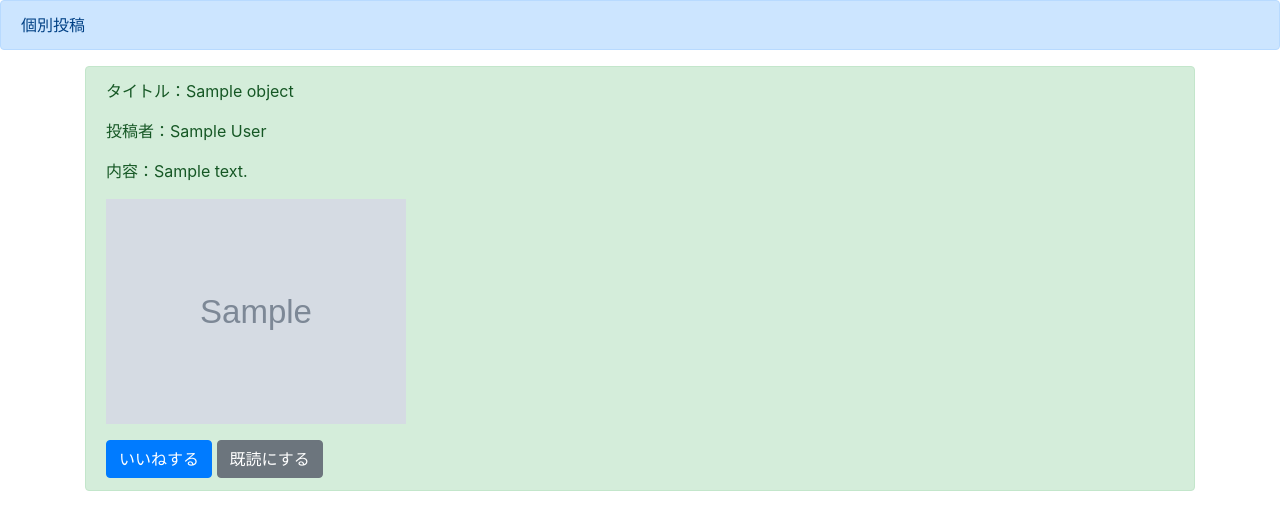
After one commit to yuki0920-playground/basic_django, a Django app: template company_sns/templates/detail.html in a window 1280 px wide. The commit adds this page. Shown: the top 530 px of the page. Run offline with Django 3.2, Linux system fonts and the light colour scheme; the template is opened without the code that fills it: most values are stand-ins (such as "Sample title", 1, 10 or a date in 2020); grey boxes marked "Sample" are stand-in pictures; some libraries are stand-ins or nearby versions.

Commit message:
detailview

```diff
--- a/company_sns/boardapp/urls.py
+++ b/company_sns/boardapp/urls.py
@@ -1,5 +1,5 @@
 from django.urls import path
-from .views import signupfunc, loginfunc, listfunc, logoutfunc
+from .views import signupfunc, loginfunc, listfunc, logoutfunc, detailfunc
 from django.conf import settings
 from django.conf.urls.static import static
 
@@ -8,4 +8,5 @@ urlpatterns = [
    path('login/', loginfunc, name="login"),
    path('list/', listfunc, name="list"),
    path('logout/', logoutfunc, name="logout"),
+   path('detail/<int:pk>', detailfunc, name="detail"),
 ]+ static(settings.MEDIA_URL, document_root=settings.MEDIA_ROOT)+ static(settings.STATIC_URL, document_root=settings.STATIC_ROOT)
--- a/company_sns/boardapp/views.py
+++ b/company_sns/boardapp/views.py
@@ -36,3 +36,7 @@ def listfunc(request):
 def logoutfunc(request):
     logout(request)
     return redirect('login')
+
+def detailfunc(request, pk):
+    object = BoardModel.objects.get(pk=pk)
+    return render(request, 'detail.html', {'object': object})
--- /dev/null
+++ b/company_sns/templates/detail.html
@@ -0,0 +1,23 @@
+{% extends 'base.html' %}
+
+{% block customcss %}
+{% endblock customcss %}
+
+{% block header %}
+<div class="alert alert-primary" role="alert">
+    個別投稿
+</div>
+{% endblock header %}
+
+{% block content %}
+<div class="container">
+    <div class="alert alert-success" role="alert">
+        <p>タイトル：{{ object.title}}</p>
+        <p>投稿者：{{ object.author }}</p>
+        <p>内容：{{ object.content }}</p>
+        <p><img src="{{ object.images.url }}" width="300"></p>
+        <a href="#" class="btn btn-primary" role="button" aria-pressed="true">いいねする</a>
+        <a href="#" class="btn btn-secondary" role="button" aria-pressed="true">既読にする</a>
+    </div>
+</div>
+{% endblock content %}
--- a/company_sns/templates/list.html
+++ b/company_sns/templates/list.html
@@ -13,7 +13,7 @@
 <div class="container">
     {% for item in object_list %}
     <div class="alert alert-success" role="alert">
-        <p>タイトル：{{ item.title}}</p>
+        <p>タイトル：<a href="{% url 'detail' item.pk %}">{{ item.title}}</a></p>
         <p>投稿者：{{ item.author }}</p>
         <a href="#" class="btn btn-primary" role="button" aria-pressed="true">Primary link</a>
         <a href="#" class="btn btn-secondary" role="button" aria-pressed="true">Link</a>
```
Also changed, not shown: company_sns/db.sqlite3.
